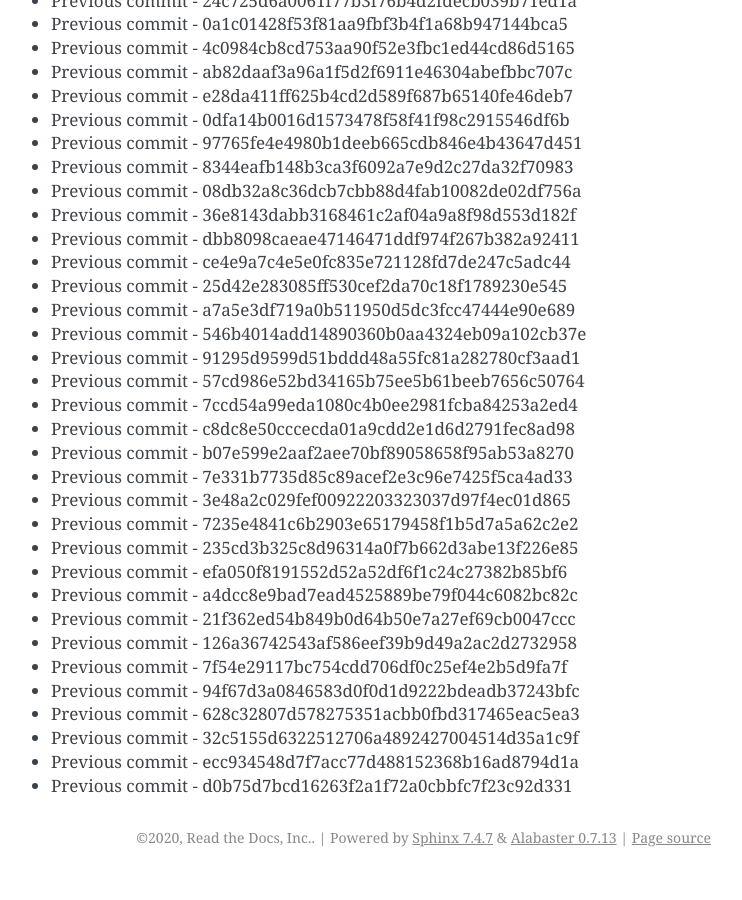
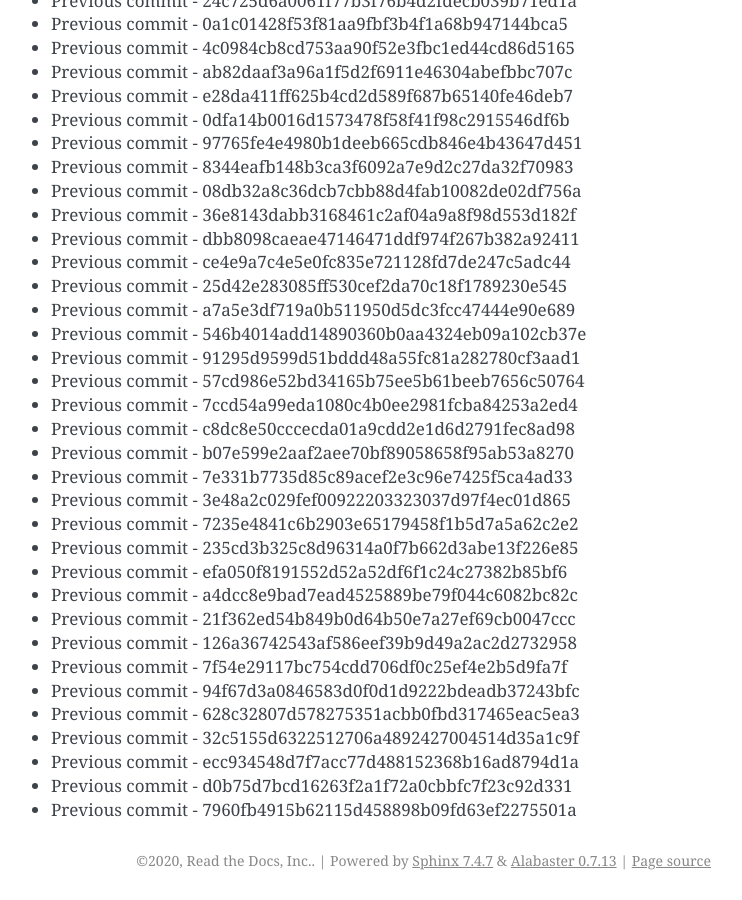
Before and after one commit to readthedocs/rtd-git-stresstest, a Sphinx documentation site: the page built from docs/updates.rst, in a window 1280 px wide and 900 px high, scrolled down 76567 px. Shown: the whole window, without its empty margins (399-1141 px from the left). Built offline with Sphinx 7.4.7, drawn with Linux system fonts in a browser that asks for light colours; before the commit the page ends 77444 px from its top, so only the background shows below that.

Commit message:
Generating commit from previous: 7960fb4915b62115d458898b09fd63ef2275501a

```diff
--- a/docs/updates.rst
+++ b/docs/updates.rst
@@ -3249,3 +3249,4 @@ It can be tested for any performance characteristics.
 * Previous commit - 32c5155d6322512706a4892427004514d35a1c9f
 * Previous commit - ecc934548d7f7acc77d488152368b16ad8794d1a
 * Previous commit - d0b75d7bcd16263f2a1f72a0cbbfc7f23c92d331
+* Previous commit - 7960fb4915b62115d458898b09fd63ef2275501a
```
